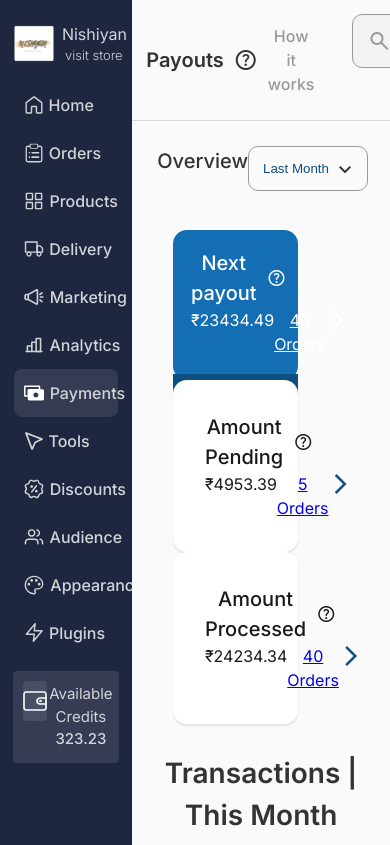
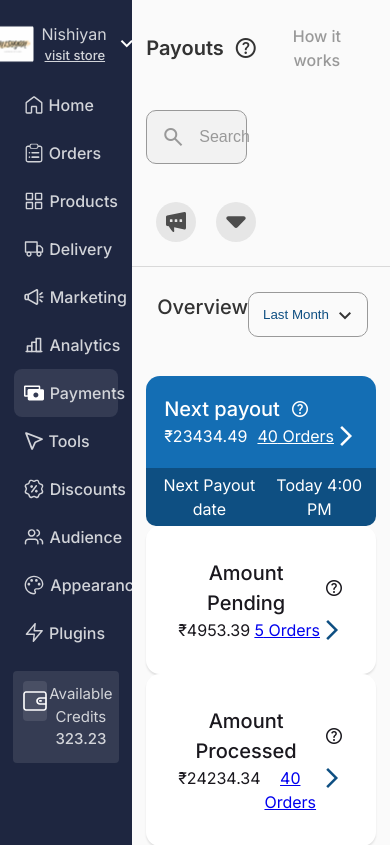
Before and after one commit to shakirck/payouts-react, a React (Vite) app: page / in a window 390 px wide. Shown: the top 845 px of the page. Built offline with nearby package versions, Linux system fonts and the light colour scheme.

Commit message:
add missing icon

```diff
--- a/src/App.css
+++ b/src/App.css
@@ -77,26 +77,31 @@ body {
   display: flex;
   flex-direction: row;
   padding: 3.5%;
+  justify-content: center;
+  align-items: center;
 }
-
+.logo-down{
+  color: #fff;
+}
 .sidebar .logo-container .logo-details {
   display: flex;
   flex-direction: column;
   align-items: flex-start;
   justify-content: center;
   color: #d2d4d9;
-  text-decoration: none;
   width: 100%;
   padding: 0.5em;
 }
 
 .sidebar .logo-container .logo-details a {
-  text-decoration: none;
   color: #d2d4d9;
   font-size: 1.3rem;
   font-weight: 300;
   width: 100%;
   padding: 0;
+  /* underline */
+  text-decoration: underline;
+  font-weight: 500;
 }
 
 .sidebar-items {
@@ -681,37 +686,12 @@ body {
   width: 100%;
 }
 
-@media only screen and (max-width: 600px) {
-  .overview-bottom {
-    display: flex;
-    flex-direction: column;
-
-    width: 80%;
-    justify-content: flex-start;
-    margin: 0;
-  }
-  .sidebar{
-    width: 20rem;
-    justify-content: flex-start;
-
-  }
-  .payout-card {
-    width: 70%;
-    margin: 0;
-  }
-  .overview-top{
-    width: 0%;
-  }
-  .transactions-row{
-    font-size: 1rem;
-  }
-}
 @media only screen and (max-width: 900px) {
   .overview-bottom {
     display: flex;
     flex-direction: column;
     align-items: center;
-    width: 80%;
+    width: 100%;
     justify-content: flex-start;
     margin: 0;
   }
@@ -721,11 +701,11 @@ body {
     overflow-y: hidden;
   }
   .payout-card {
-    width: 70%;
+    width: 100%;
     margin: 0;
   }
   .overview-top{
-    width: 70%;
+    width: 100%;
   }
   .container{
     height: 100%;
@@ -734,7 +714,13 @@ body {
   position:relative
 
   }
+  .payouts-nav-container{
+    flex-wrap: wrap;
+  }
 }
 .transactions-header ul li {
   font-weight: 600;
 }
+@media only screen and (max-width: 600px) {
+
+}
--- a/src/components/sidebar.component.tsx
+++ b/src/components/sidebar.component.tsx
@@ -28,6 +28,9 @@ const Sidebar = () => {
             <p>{data.name}</p>
             <a href={data.url}>visit store</a>
           </div>
+          <span className="material-symbols-outlined logo-down">
+              keyboard_arrow_down
+            </span>
         </div>
         <ul className="sidebar-ul">
           <li className="sidebar-items">
```
